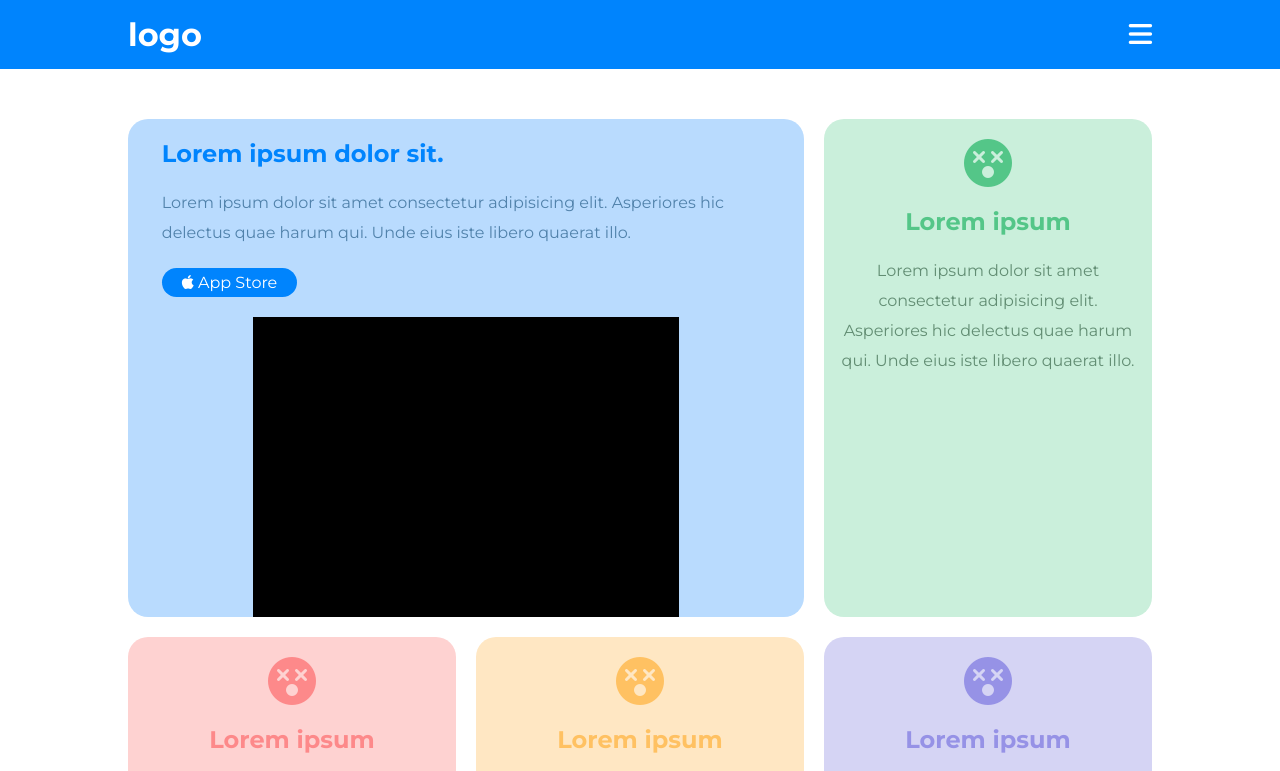
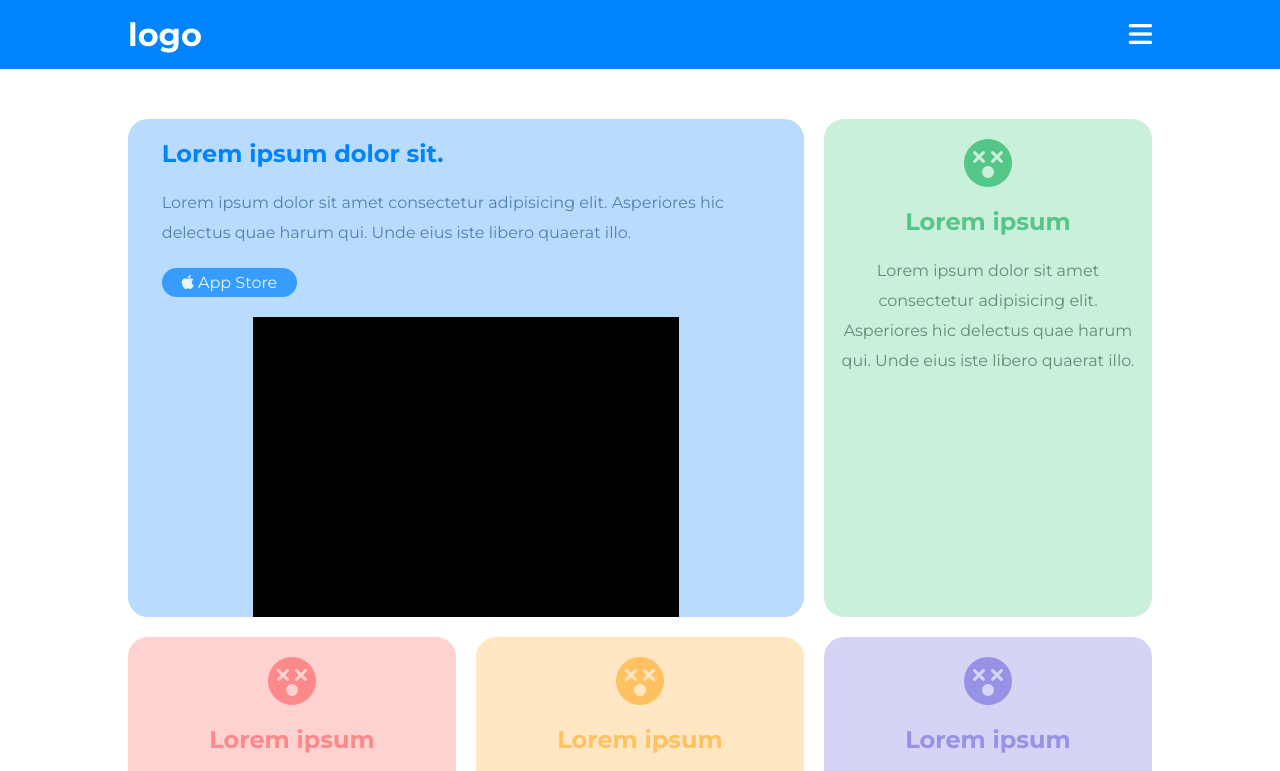
Before and after one commit to Ciro97cu/html-css-responsive-flex-layout, a plain HTML site: page index.html in a window 1280 px wide. In both pictures the pointer is over the link "App Store". Shown: the top 771 px of the page. Drawn offline with Linux system fonts and the light colour scheme.

Commit message:
added opacity on a tag on hover

```diff
--- a/css/general.css
+++ b/css/general.css
@@ -129,3 +129,12 @@
     width: 80%;
     margin: 0 auto;
 }
+
+/***** transition and hover on a element *****/
+a {
+    transition: opacity 0.25s ease-in;
+}
+
+a:hover {
+    opacity: 0.7;
+}
```
